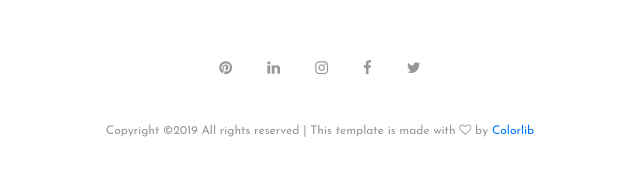
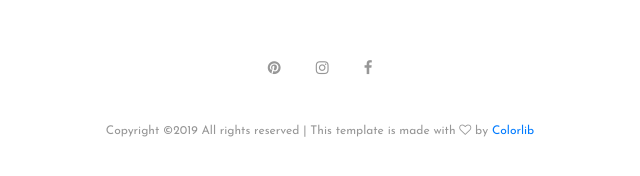
Before and after one commit to aloosorio/aloosorio.github.io, a plain HTML site: page index.html in a window 1280 px wide. Shown: the part 3404-3580 px from the top of the page, 320-960 px from the left. Drawn offline with Linux system fonts and the light colour scheme.

Commit message:
Redes sociales

```diff
--- a/index.html
+++ b/index.html
@@ -64,7 +64,7 @@
 		<div class="container text-center">
 			<div class="row">
 				<div class="col-xl-10 offset-xl-1">
-					<h2 class="section-title">Diseñador<span>digital web</span>, con más de 4 años de experiencia</h2>
+					<h2 class="section-title">Diseñador <span>digital web</span>, con más de 4 años de experiencia</h2>
 				</div>
 			</div>
 		</div>
@@ -153,11 +153,9 @@
 			<h2 class="section-title mb-5">Let’s work together</h2>
 			<a href="" class="site-btn">Get in touch</a>
 			<div class="social-links">
-				<a href=""><span class="fa fa-pinterest"></span></a>
-				<a href=""><span class="fa fa-linkedin"></span></a>
-				<a href=""><span class="fa fa-instagram"></span></a>
-				<a href=""><span class="fa fa-facebook"></span></a>
-				<a href=""><span class="fa fa-twitter"></span></a>
+				<a href="https://co.pinterest.com/bandidaonline/"><span class="fa fa-pinterest"></span></a>
+				<a href="https://www.instagram.com/ban.dida"><span class="fa fa-instagram"></span></a>
+				<a href="https://www.facebook.com/Bandidaonline"><span class="fa fa-facebook"></span></a>
 			</div>
 			<div class="copyright"><!-- Link back to Colorlib can't be removed. Template is licensed under CC BY 3.0. -->
 Copyright &copy;<script>document.write(new Date().getFullYear());</script> All rights reserved | This template is made with <i class="fa fa-heart-o" aria-hidden="true"></i> by <a href="https://colorlib.com" target="_blank">Colorlib</a>
```
